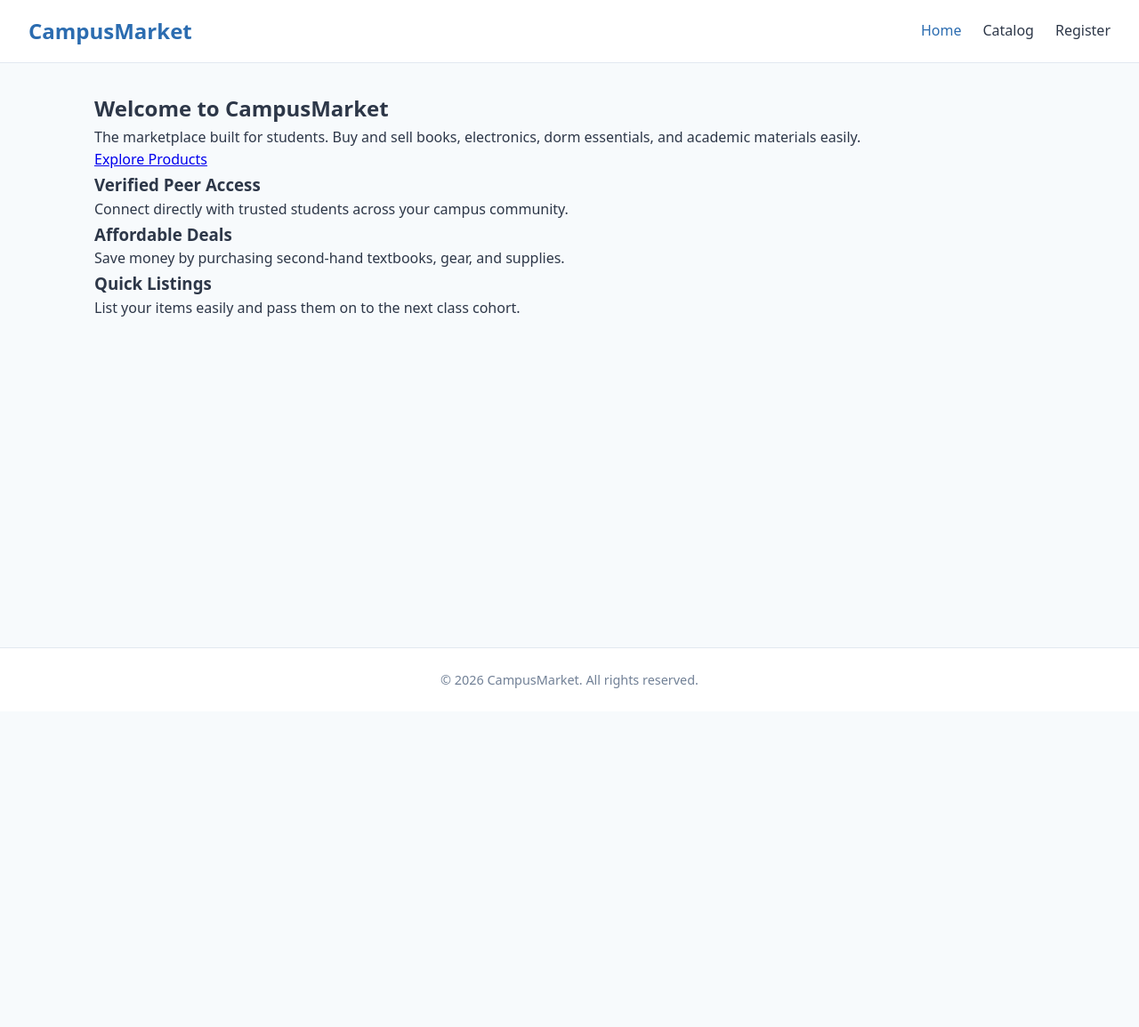
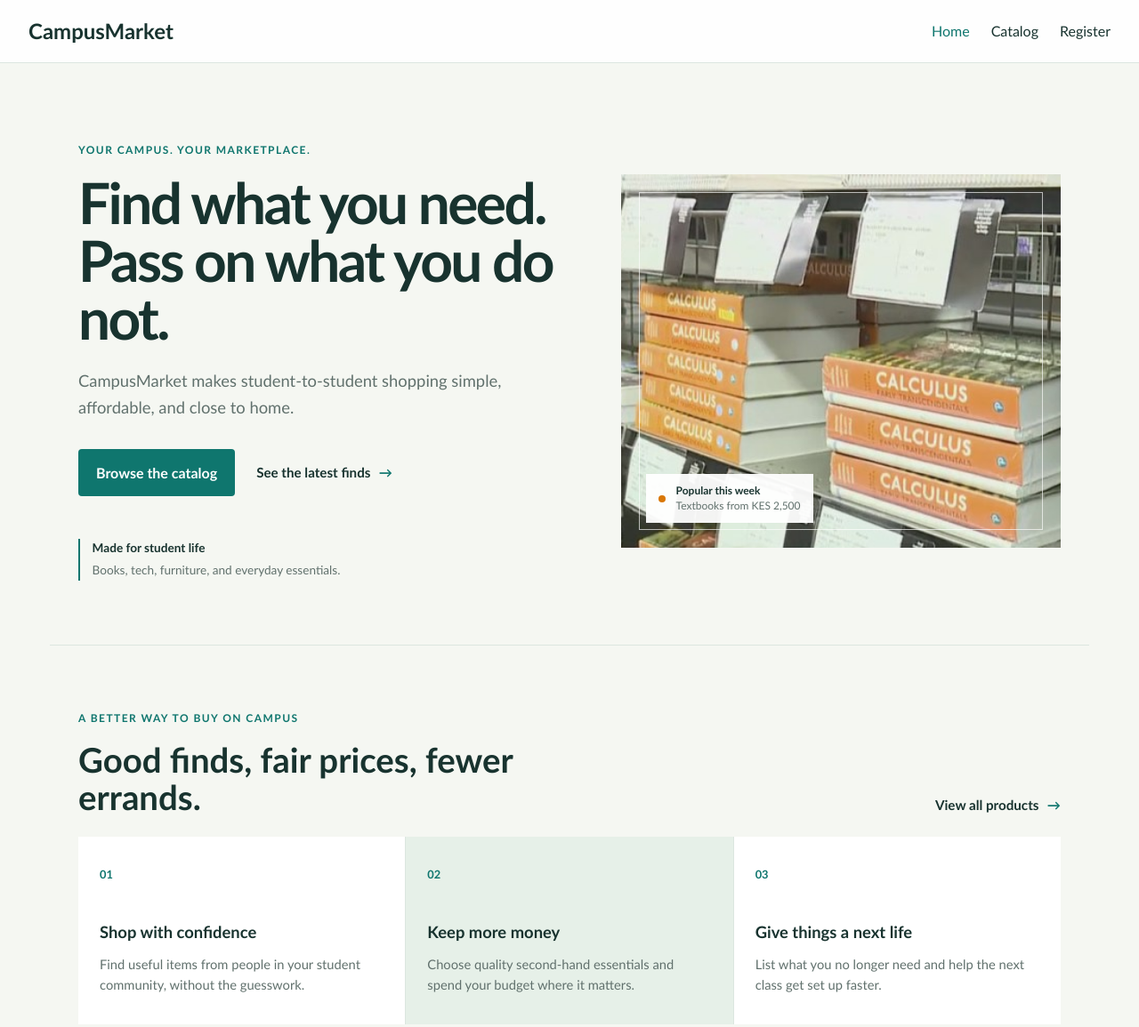
Before and after one commit to nomerelvis/campusmarket-elvis-kanyugi, a plain HTML site: page index.html in a window 1280 px wide. Shown: the top 1155 px of the page at 89% size. Before the commit the page ends 800 px from the top, so only its background shows below. Drawn offline with Linux system fonts and the light colour scheme.

Commit message:
Polish homepage and fix product image

```diff
--- a/index.html
+++ b/index.html
@@ -19,26 +19,54 @@
     </nav>
   </header>
 
-  <main>
+  <main class="home-main">
     <section class="hero">
-      <h1>Welcome to CampusMarket</h1>
-      <p>The marketplace built for students. Buy and sell books, electronics, dorm essentials, and academic materials easily.</p>
-      <a href="catalog.html" class="btn">Explore Products</a>
+      <div class="hero-copy">
+        <p class="eyebrow">Your campus. Your marketplace.</p>
+        <h1>Find what you need. Pass on what you do not.</h1>
+        <p class="hero-text">CampusMarket makes student-to-student shopping simple, affordable, and close to home.</p>
+        <div class="hero-actions">
+          <a href="catalog.html" class="btn">Browse the catalog</a>
+          <a href="catalog.html" class="text-link">See the latest finds <span aria-hidden="true">&rarr;</span></a>
+        </div>
+        <div class="hero-proof">
+          <strong>Made for student life</strong>
+          <span>Books, tech, furniture, and everyday essentials.</span>
+        </div>
+      </div>
+      <div class="hero-image">
+        <img src="img2.jpeg" alt="Calculus textbooks available on CampusMarket">
+        <div class="image-note">
+          <span class="status-dot"></span>
+          <span><strong>Popular this week</strong><br>Textbooks from KES 2,500</span>
+        </div>
+      </div>
+    </section>
+
+    <section class="section-heading">
+      <div>
+        <p class="eyebrow">A better way to buy on campus</p>
+        <h2>Good finds, fair prices, fewer errands.</h2>
+      </div>
+      <a href="catalog.html" class="text-link">View all products <span aria-hidden="true">&rarr;</span></a>
     </section>
 
     <section class="features">
-      <div class="feature-card">
-        <h3>Verified Peer Access</h3>
-        <p>Connect directly with trusted students across your campus community.</p>
-      </div>
-      <div class="feature-card">
-        <h3>Affordable Deals</h3>
-        <p>Save money by purchasing second-hand textbooks, gear, and supplies.</p>
-      </div>
-      <div class="feature-card">
-        <h3>Quick Listings</h3>
-        <p>List your items easily and pass them on to the next class cohort.</p>
-      </div>
+      <article class="feature-card">
+        <span class="feature-number">01</span>
+        <h3>Shop with confidence</h3>
+        <p>Find useful items from people in your student community, without the guesswork.</p>
+      </article>
+      <article class="feature-card featured-feature">
+        <span class="feature-number">02</span>
+        <h3>Keep more money</h3>
+        <p>Choose quality second-hand essentials and spend your budget where it matters.</p>
+      </article>
+      <article class="feature-card">
+        <span class="feature-number">03</span>
+        <h3>Give things a next life</h3>
+        <p>List what you no longer need and help the next class get set up faster.</p>
+      </article>
     </section>
   </main>
 
--- a/styles.css
+++ b/styles.css
@@ -1,13 +1,13 @@
 /* --- Global Styles & Variables --- */
 :root {
-  --primary-color: #2b6cb0;
-  --primary-hover: #2c5282;
-  --bg-color: #f7fafc;
+  --primary-color: #0f766e;
+  --primary-hover: #115e59;
+  --bg-color: #f5f7f2;
   --card-bg: #ffffff;
-  --text-color: #2d3748;
-  --text-muted: #718096;
-  --border-color: #e2e8f0;
-  --font-family: system-ui, -apple-system, BlinkMacSystemFont, "Segoe UI", Roboto, sans-serif;
+  --text-color: #18332f;
+  --text-muted: #61716d;
+  --border-color: #dce6e0;
+  --font-family: "Trebuchet MS", "Segoe UI", sans-serif;
 }
 
 * {
@@ -28,18 +28,20 @@ body {
 
 /* --- Header & Navigation --- */
 header {
-  background-color: #ffffff;
+  background-color: rgba(255, 255, 255, 0.92);
   border-bottom: 1px solid var(--border-color);
   padding: 1rem 2rem;
   display: flex;
   justify-content: space-between;
   align-items: center;
+  position: relative;
+  z-index: 2;
 }
 
 .logo {
   font-size: 1.5rem;
   font-weight: bold;
-  color: var(--primary-color);
+  color: var(--text-color);
   text-decoration: none;
 }
 
@@ -155,3 +157,236 @@ footer {
   color: var(--text-muted);
   font-size: 0.9rem;
 }
+
+@media (max-width: 760px) {
+  header {
+    padding: 1rem;
+  }
+
+  nav ul {
+    gap: 0.8rem;
+  }
+
+  nav a {
+    font-size: 0.85rem;
+  }
+
+  .hero {
+    grid-template-columns: 1fr;
+    gap: 2rem;
+    padding: 2.5rem 0 3.5rem;
+  }
+
+  .hero h1 {
+    font-size: 3rem;
+  }
+
+  .hero-image,
+  .hero-image img {
+    min-height: 330px;
+  }
+
+  .section-heading {
+    align-items: start;
+    flex-direction: column;
+    padding: 3rem 0 1.5rem;
+  }
+
+  .features {
+    grid-template-columns: 1fr;
+    margin: 0 0 1rem;
+  }
+}
+
+.home-main {
+  max-width: 1200px;
+}
+
+.hero {
+  min-height: 540px;
+  display: grid;
+  grid-template-columns: minmax(0, 1.05fr) minmax(320px, 0.95fr);
+  gap: 4rem;
+  align-items: center;
+  padding: 3.5rem 2rem 4.5rem;
+  border-bottom: 1px solid var(--border-color);
+}
+
+.eyebrow {
+  color: var(--primary-color);
+  font-size: 0.75rem;
+  font-weight: 700;
+  letter-spacing: 0.12em;
+  text-transform: uppercase;
+  margin-bottom: 1rem;
+}
+
+.hero h1 {
+  max-width: 650px;
+  color: var(--text-color);
+  font-size: clamp(2.7rem, 5vw, 5rem);
+  line-height: 1.02;
+  letter-spacing: -0.04em;
+  margin-bottom: 1.5rem;
+}
+
+.hero-text {
+  max-width: 500px;
+  color: var(--text-muted);
+  font-size: 1.15rem;
+  margin-bottom: 2rem;
+}
+
+.hero-actions {
+  display: flex;
+  align-items: center;
+  gap: 1.5rem;
+  flex-wrap: wrap;
+}
+
+.btn {
+  display: inline-block;
+  background-color: var(--primary-color);
+  border-radius: 4px;
+  color: #fff;
+  font-weight: 700;
+  padding: 0.85rem 1.25rem;
+  text-decoration: none;
+  transition: background-color 0.2s ease, transform 0.2s ease;
+}
+
+.btn:hover {
+  background-color: var(--primary-hover);
+  transform: translateY(-2px);
+}
+
+.text-link {
+  color: var(--text-color);
+  font-size: 0.95rem;
+  font-weight: 700;
+  text-decoration: none;
+}
+
+.text-link span {
+  color: var(--primary-color);
+  margin-left: 0.35rem;
+}
+
+.text-link:hover {
+  color: var(--primary-color);
+}
+
+.hero-proof {
+  display: flex;
+  flex-direction: column;
+  gap: 0.2rem;
+  border-left: 2px solid var(--primary-color);
+  color: var(--text-muted);
+  font-size: 0.85rem;
+  margin-top: 3rem;
+  padding-left: 0.85rem;
+}
+
+.hero-proof strong {
+  color: var(--text-color);
+}
+
+.hero-image {
+  position: relative;
+  min-height: 420px;
+  background-color: #dbe8df;
+  overflow: hidden;
+}
+
+.hero-image::before {
+  content: "";
+  position: absolute;
+  inset: 1.25rem;
+  border: 1px solid rgba(255, 255, 255, 0.65);
+  z-index: 1;
+  pointer-events: none;
+}
+
+.hero-image img {
+  width: 100%;
+  height: 100%;
+  min-height: 420px;
+  object-fit: cover;
+  display: block;
+  filter: saturate(0.88);
+}
+
+.image-note {
+  position: absolute;
+  left: 1.75rem;
+  bottom: 1.75rem;
+  display: flex;
+  align-items: center;
+  gap: 0.7rem;
+  background: rgba(255, 255, 255, 0.94);
+  color: var(--text-muted);
+  font-size: 0.75rem;
+  line-height: 1.35;
+  padding: 0.7rem 0.9rem;
+  z-index: 1;
+}
+
+.image-note strong {
+  color: var(--text-color);
+}
+
+.status-dot {
+  width: 8px;
+  height: 8px;
+  border-radius: 50%;
+  background: #d97706;
+}
+
+.section-heading {
+  display: flex;
+  justify-content: space-between;
+  align-items: end;
+  gap: 2rem;
+  padding: 4.5rem 2rem 1.5rem;
+}
+
+.section-heading h2 {
+  max-width: 550px;
+  font-size: clamp(1.7rem, 3vw, 2.6rem);
+  line-height: 1.1;
+}
+
+.features {
+  display: grid;
+  grid-template-columns: repeat(3, 1fr);
+  gap: 1px;
+  background: var(--border-color);
+  margin: 0 2rem 2rem;
+}
+
+.feature-card {
+  background-color: var(--card-bg);
+  padding: 2rem 1.5rem;
+}
+
+.feature-card.featured-feature {
+  background: #e6f0e8;
+}
+
+.feature-number {
+  color: var(--primary-color);
+  display: block;
+  font-size: 0.8rem;
+  font-weight: 700;
+  margin-bottom: 2.5rem;
+}
+
+.feature-card h3 {
+  font-size: 1.15rem;
+  margin-bottom: 0.6rem;
+}
+
+.feature-card p {
+  color: var(--text-muted);
+  font-size: 0.92rem;
+}
```
Also changed, not shown: catalog.html (+2 -1 lines).
